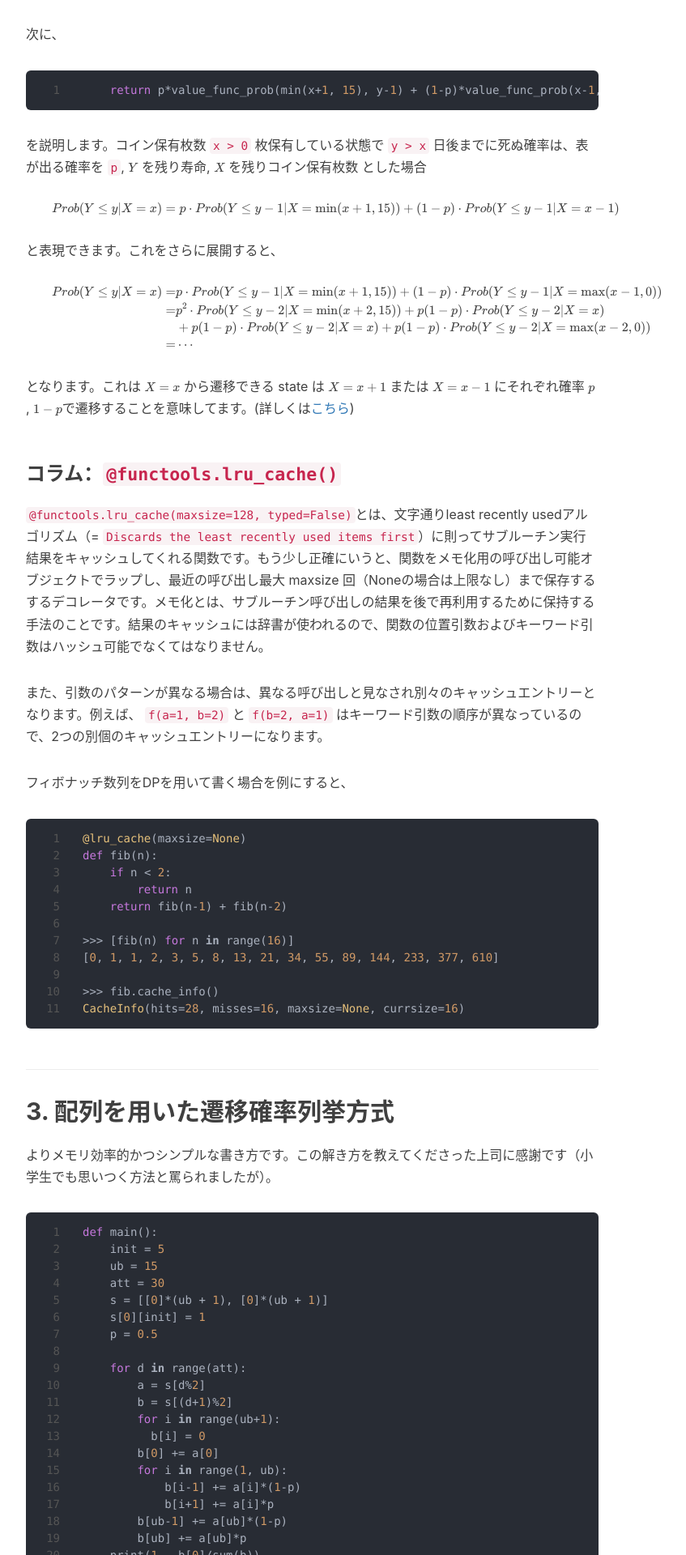
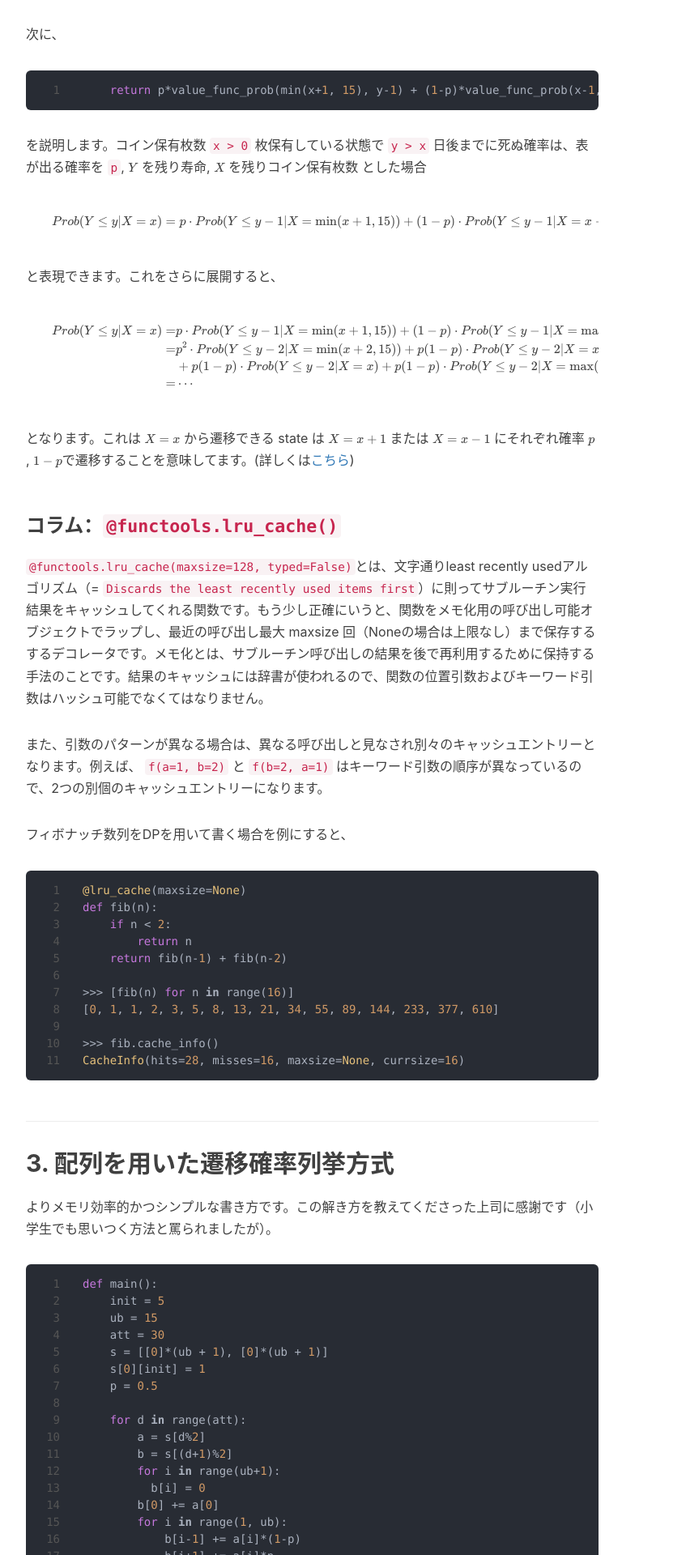
Before and after one commit to RyoNakagami/RyoNakagami.github.io, a Jekyll site: the page built from _posts/2020-10-22-CoinFlip-Programming.md, in a window 1280 px wide. Shown: the part 3427-5347 px from the top of the page at 81% size, without its empty margins (233-1080 px from the left). Built offline with Jekyll 4.4.1, drawn with Linux system fonts in a browser that asks for light colours; nearby versions of some CDN libraries; comment, search, counter and statistics services are not loaded.

Commit message:
FIX Latex scroll

```diff
--- a/_posts/2020-10-22-CoinFlip-Programming.md
+++ b/_posts/2020-10-22-CoinFlip-Programming.md
@@ -140,12 +140,15 @@ Wall time: 971 µs
 
 を説明します。コイン保有枚数 `x > 0` 枚保有している状態で `y > x` 日後までに死ぬ確率は、表が出る確率を `p`, $Y$ を残り寿命, $X$ を残りコイン保有枚数 とした場合
 
+<div class="math display" style="overflow: auto">
 $$
 Prob(Y \leq y | X = x) = p \cdot Prob(Y \leq y - 1| X = \min(x + 1, 15)) + (1-p) \cdot Prob(Y \leq y - 1| X = x-1)
 $$
+</div>
 
 と表現できます。これをさらに展開すると、
 
+<div class="math display" style="overflow: auto">
 $$
 \begin{aligned}
 Prob(Y \leq y| X = x) =& p \cdot Prob(Y \leq y - 1| X = \min(x + 1, 15)) + (1-p) \cdot Prob(Y \leq y - 1| X = \max(x-1, 0 ))\\
@@ -154,6 +157,7 @@ Prob(Y \leq y| X = x) =& p \cdot Prob(Y \leq y - 1| X = \min(x + 1, 15)) + (1-p)
 =&  \cdots
 \end{aligned}
 $$
+</div>
 
 となります。これは $X = x$ から遷移できる state は $X = x+1$ または $X = x-1$ にそれぞれ確率 $p$, $1 - p$で遷移することを意味してます。(詳しくは[こちら](https://python-advanced.quantecon.org/discrete_dp.html))
 
```
